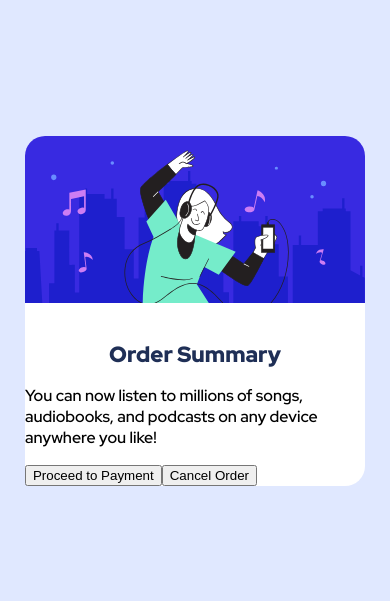
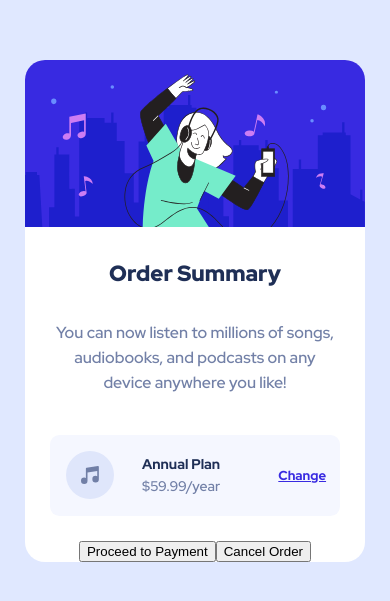
Before and after one commit to kbonneteau/order-summary-component, a React (Create React App) app: page / in a window 390 px wide. Shown: the part 111-712 px from the top of the page. Built offline with nearby package versions, Linux system fonts and the light colour scheme.

Commit message:
Add initial content, styles and layout for mobile on PlanDetails component.

```diff
--- a/src/components/OrderSummaryCard/OrderSummaryCard.scss
+++ b/src/components/OrderSummaryCard/OrderSummaryCard.scss
@@ -7,6 +7,8 @@
     border-radius: 1.25rem;
     width: 87.2%;
     max-width: 28.125rem;
+    @include flex-column;
+    align-items: center;
 
     &__hero {
         border-radius: 1.25rem 1.25rem 0 0;
@@ -21,4 +23,11 @@
         margin: 2rem 0 1rem;
         padding: 0;
     }
+
+    &__description {
+        color: $neutral-desaturated-blue;
+        text-align: center;
+        line-height: 1.5625rem;
+        width: 27ch;
+    }
 }
--- a/src/components/PlanDetails/PlanDetails.jsx
+++ b/src/components/PlanDetails/PlanDetails.jsx
@@ -1,10 +1,16 @@
 import './PlanDetails.scss';
+import musicIcon from '../../assets/images/icon-music.svg';
 
 const PlanDetails = () => {
     return (
-        <div>
-
-        </div>
+        <article className="plan-details">
+            <img className="plan-details__plan-icon" src={musicIcon} alt="music note"/>
+            <div className="plan-details__detail-container">
+                <h2 className="plan-details__plan-name">Annual Plan</h2>
+                <p className="plan-details__plan-price">$59.99/year</p>
+            </div>
+            <button className="plan-details__change-plan">Change</button>
+        </article>
     );
 };
 
--- a/src/components/PlanDetails/PlanDetails.scss
+++ b/src/components/PlanDetails/PlanDetails.scss
@@ -1,3 +1,46 @@
 @use '../../partials/mixins' as *;
 @use '../../partials/typography' as *;
 @use '../../partials/variables' as *;
+
+.plan-details {
+    @include flex-centering;
+    justify-content: space-between;
+    width: 85.32%;
+    background-color: $neutral-pale-blue;
+    margin: 1.5rem 0;
+    padding: 1rem .5rem 1rem 1rem;
+    height: 5.0625rem;
+    border-radius: 0.5875rem;
+
+    &__plan-icon {
+
+    }
+
+    &__detail-container {
+
+    }
+
+    &__plan-name {
+        font-size: 1rem;
+        margin: 0;
+        color: $neutral-dark-blue;
+        font-size: 0.875rem;
+    }
+
+    &__plan-price {
+        margin: .25rem 0 0;
+        color: $neutral-desaturated-blue;
+        font-size: 0.875rem;
+    }
+
+    &__change-plan {
+        background: none;
+        border: none;
+        text-decoration: underline;
+        font-weight: 700;
+        color: $primary-bright-blue;
+        font-family: 'Red Hat Display';
+        font-size: 13px;
+        margin-left: 1.5rem;
+    }
+}
```
